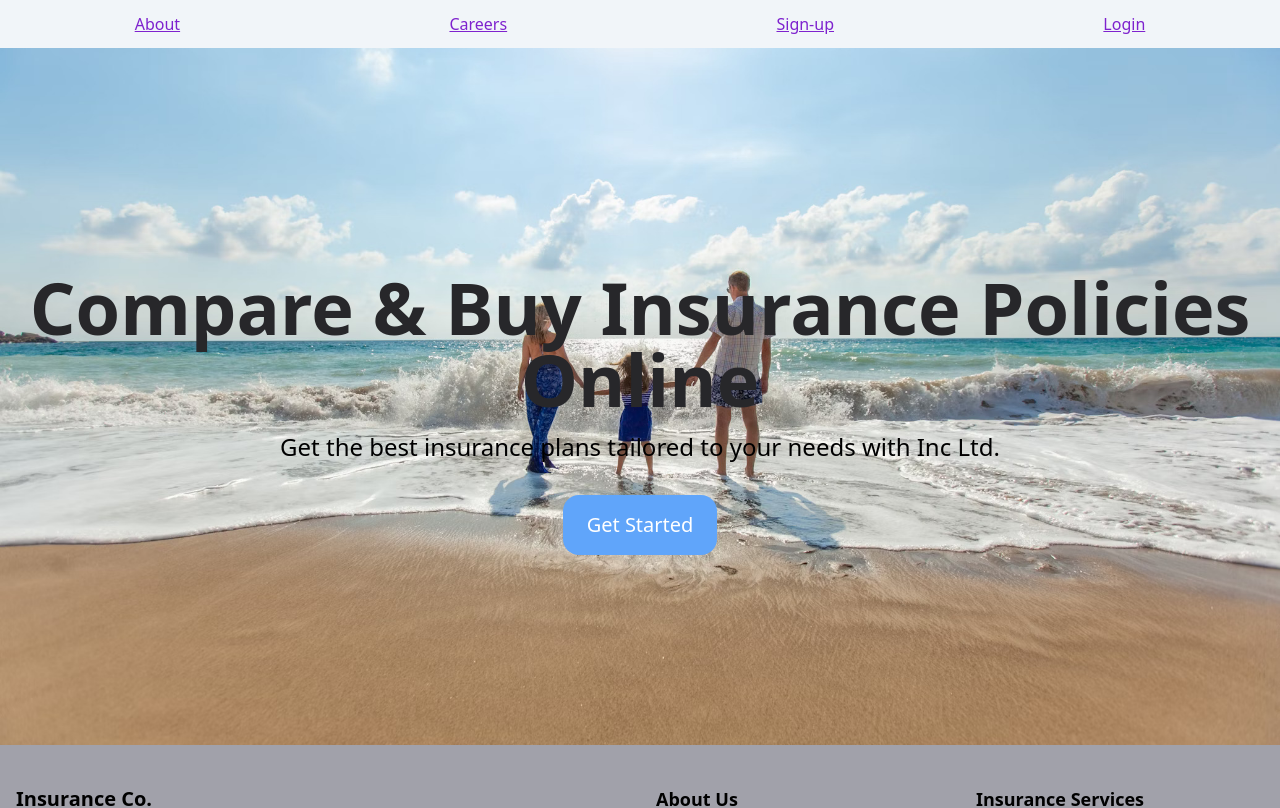
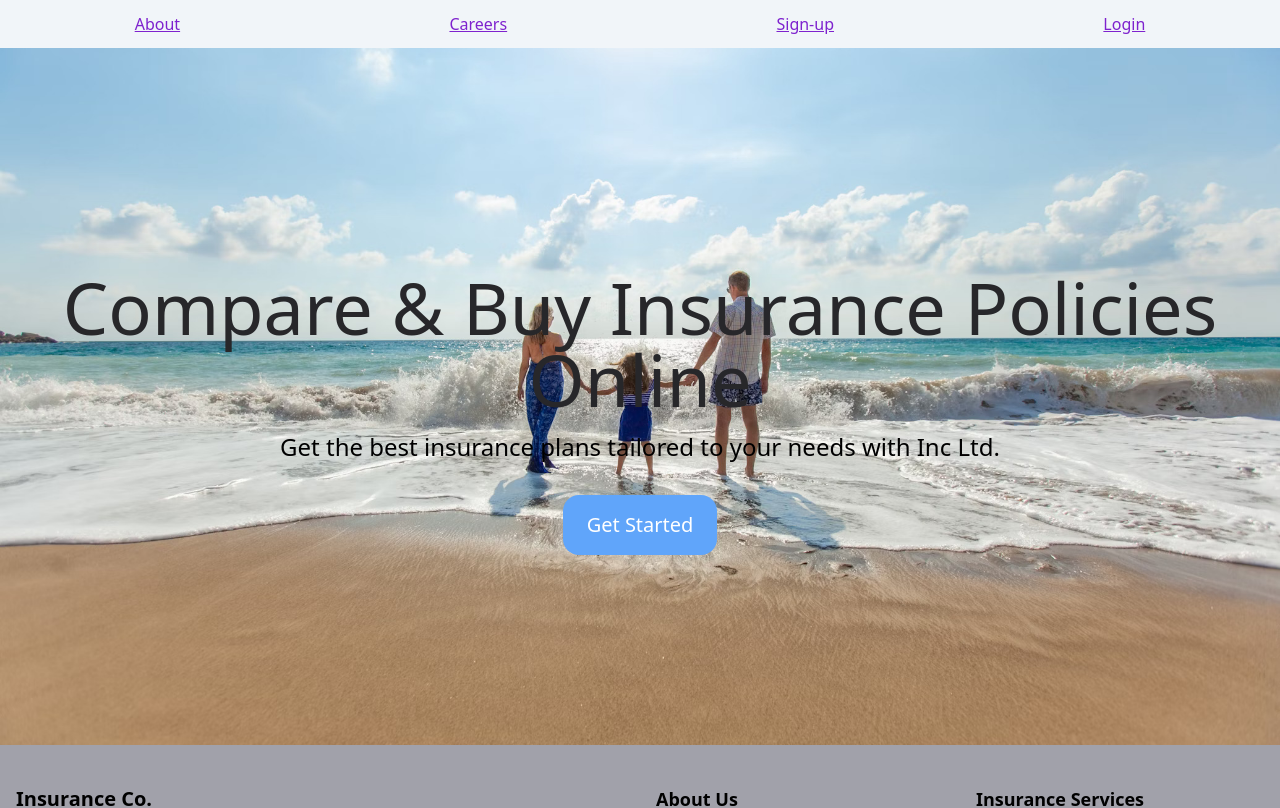
Before and after one commit to gururajm1/Insurance-App, a React (Create React App) app: page / in a window 1280 px wide. Shown: the top 808 px of the page. Built offline with nearby package versions, Linux system fonts and the light colour scheme.

Commit message:
production build

```diff
--- a/package.json
+++ b/package.json
@@ -13,6 +13,7 @@
     "@testing-library/jest-dom": "^5.17.0",
     "@testing-library/react": "^13.4.0",
     "@testing-library/user-event": "^13.5.0",
+    "@vercel/analytics": "^1.3.1",
     "bcryptjs": "^2.4.3",
     "react": "^18.3.1",
     "react-dom": "^18.3.1",
--- a/src/App.js
+++ b/src/App.js
@@ -14,10 +14,14 @@ import Login from "./Auth/Login";
 import Paymentgateway from "./Paymentgateway";
 import Myinsurances from "./Nav Elements/Myinsurances";
 import Myclaims from "./Nav Elements/Myclaims";
+import { Analytics } from "@vercel/analytics/react";
 
 function App() {
   return (
     <Router>
+      <div>
+        {/* Add Analytics component */}
+        <Analytics />
         <Routes>
           <Route path="/" element={<Heroroot />} />
           <Route path="/sign-up" element={<Signup />} />
@@ -33,6 +37,7 @@ function App() {
           <Route path="/plan-details/:id" element={<Insdetails />} />
           <Route path="/payment-options" element={<Cardroot />} />
         </Routes>
+      </div>
     </Router>
   );
 }
--- a/src/Hero/Hero.js
+++ b/src/Hero/Hero.js
@@ -22,7 +22,7 @@ const Hero = () => {
       </div>
       <div className="absolute inset-0 flex flex-col items-center justify-center">
         <div className="container text-center">
-          <h1 className="hidden md:text-6xl lg:text-7xl text-zinc-800 font-bold mb-4 md:block lg:block text-5xl">
+          <h1 className="hidden md:text-6xl lg:text-7xl text-zinc-800 font-light mb-4 md:block lg:block text-5xl">
             Compare & Buy Insurance Policies Online
           </h1>
 
```
Also changed, not shown: 1 other file (tests, documents, lock files or other folders). Lines whose indentation alone changed are shown as unchanged.
